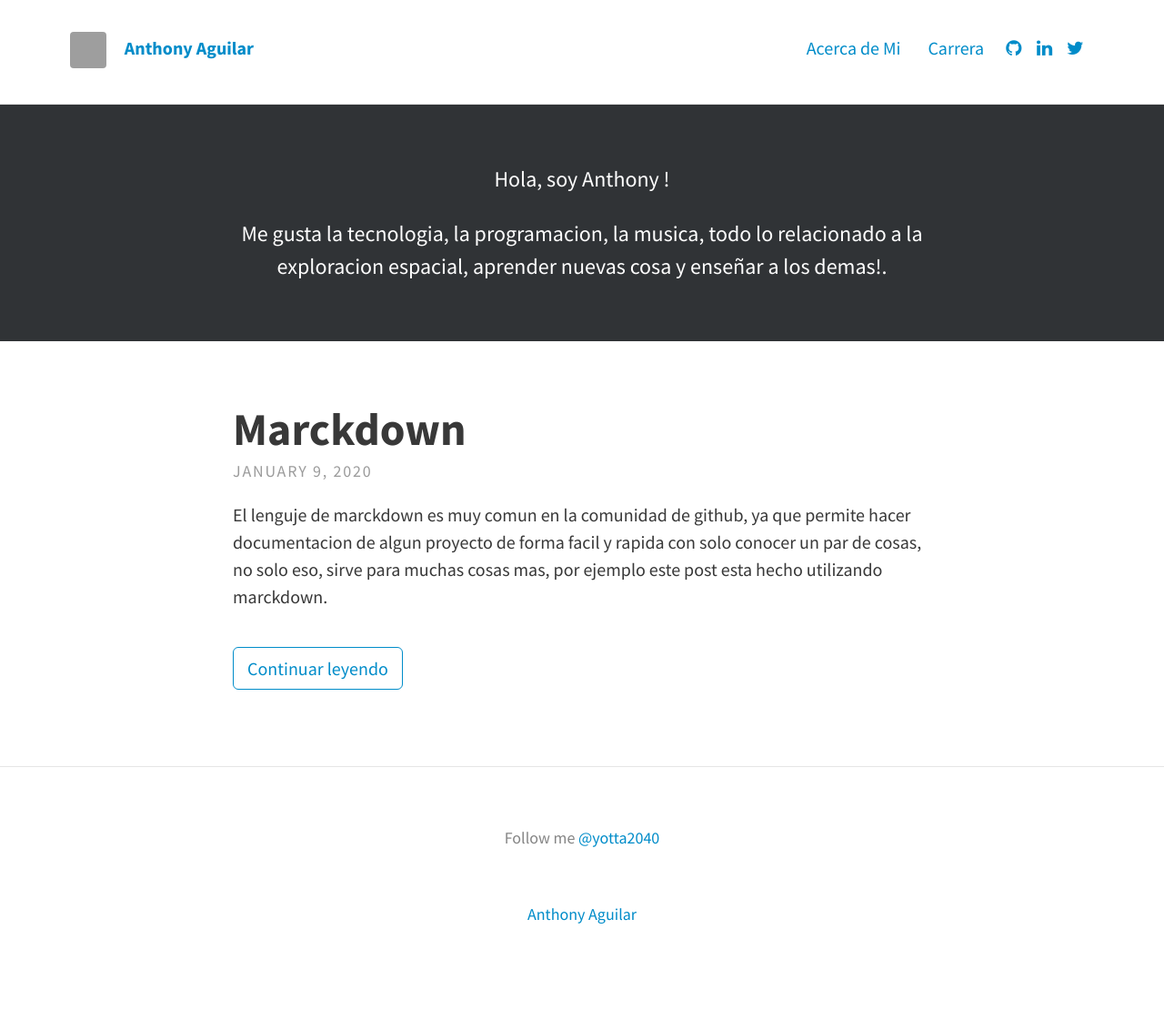
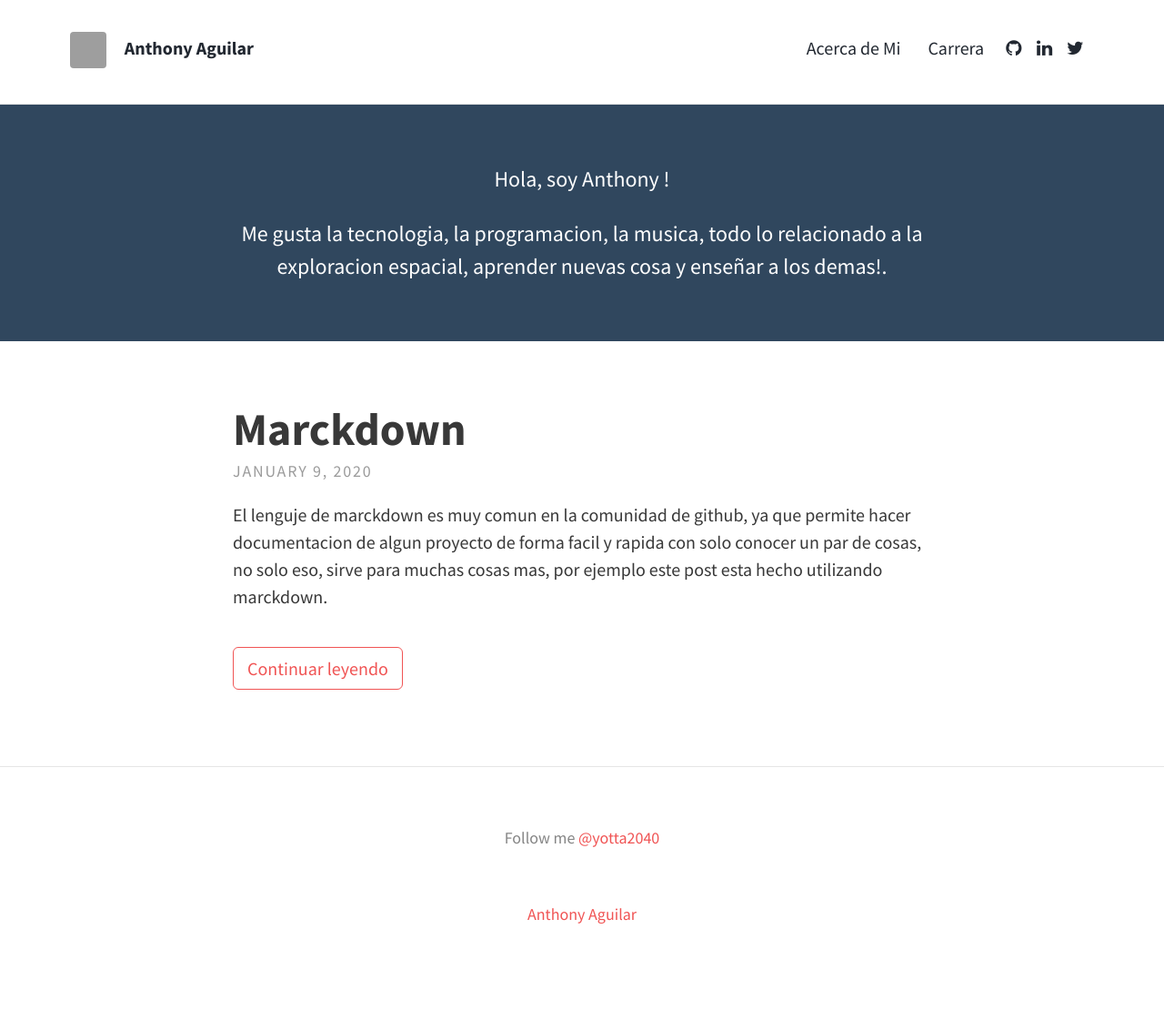
Before and after one commit to yotta2040/yotta2040.github.io, a Jekyll site: the page built from index.html, in a window 1280 px wide. Shown: the whole page at 91% size. Built offline with Jekyll 4.4.1, drawn with Linux system fonts in a browser that asks for light colours; nearby versions of some CDN libraries; the list of posts is cut into pages by our own code; comment, search, counter and statistics services are not loaded; grey boxes are pictures that could not be loaded.

Commit message:
modificacion de color

```diff
--- a/_sass/base/_variables.scss
+++ b/_sass/base/_variables.scss
@@ -15,16 +15,16 @@ $border-color: rgba(0, 0, 0, 0.1); // rgba recommended if using feature images
 
 // Typography colours
 $text-color: #383838;
-$link-color: #008cc9;
+$link-color: #f05454;
 $selection-color: #D4D4D4; // visible when highlighting text
 
 // Header colours
-$header-link-color: #008cc9;
+$header-link-color: #222831;
 
 // Feature image for articles
 $feature-image-text-color: #fff;
 $feature-image-size: cover; // options include "cover", "contain", "auto"
 
 // Header description box
-$header-desc-background-color: #303336;
+$header-desc-background-color: #30475e;
 $header-desc-text-color: #FFF;
```
